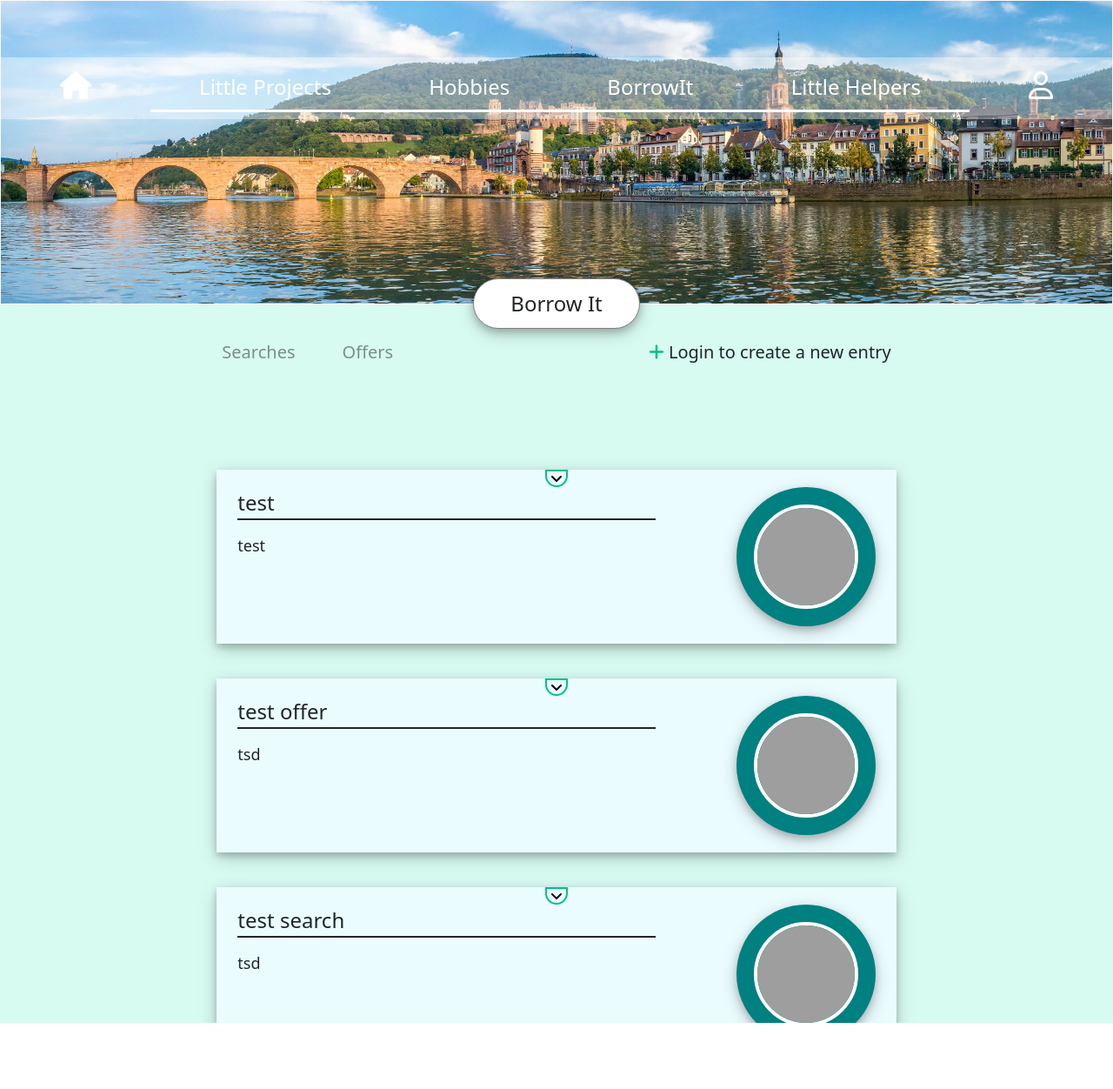
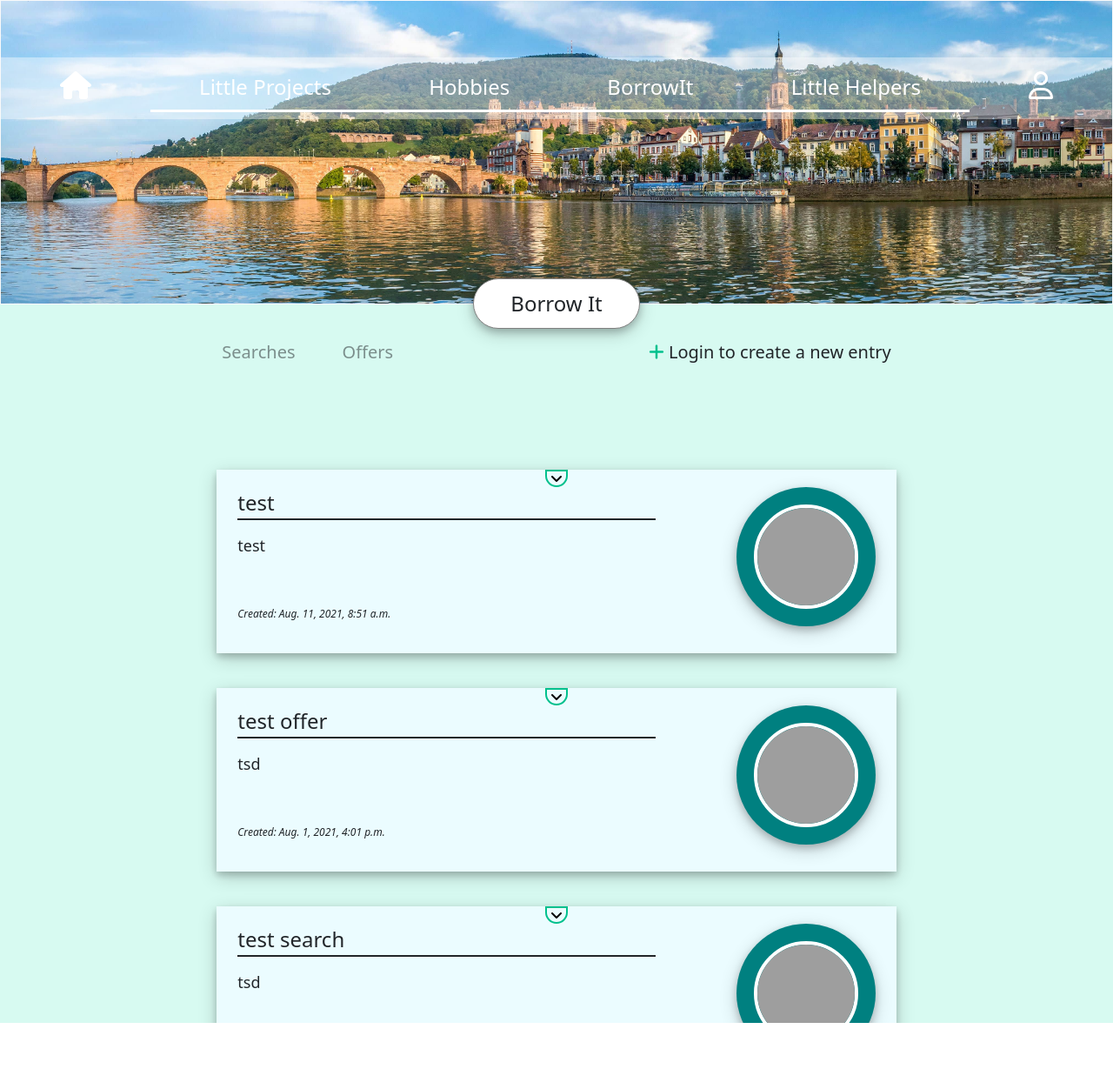
Before and after one commit to mille1992/project5, a Django app: page /borrowIt in a window 1280 px wide. Shown: the top 1252 px of the page at 87% size. Run offline with Django 3.2, Linux system fonts and the light colour scheme; data comes from the database, SQL or seed files in the repository; both versions use the stored data as it was after the commit; some libraries are stand-ins or nearby versions; grey boxes are pictures that could not be loaded.

Commit message:
Add Readme and fix minor bugs

```diff
--- a/project5/yayberhood/admin.py
+++ b/project5/yayberhood/admin.py
@@ -7,3 +7,4 @@ admin.site.register(Project)
 admin.site.register(Help)
 admin.site.register(HobbyGroup)
 admin.site.register(Rental)
+admin.site.register(Message)
--- a/project5/yayberhood/static/yayberhood/css/borrowIt.css
+++ b/project5/yayberhood/static/yayberhood/css/borrowIt.css
@@ -34,12 +34,12 @@
     background-color: #EBFCFF;
     padding-bottom: 20px;
 }
-.borrowIt-projectTitle{
+.borrowIt-rentalTitle{
     font-size: 24px;
     border-bottom: solid;
     border-width: 2px;
 }
-.borrowIt-projectShortDescription{
+.borrowIt-rentalShortDescription{
     font-size: 18px;
 }
 .borrowIt-scrollView{
@@ -81,8 +81,9 @@
 .borrowIt-createForm{
     padding: 24px;
 }
-.borrowIt-groupCreationTimestamp{
+.borrowIt-rentalCreationTimestamp{
     font-size: 12px;
     position: relative;
-    bottom: -40px;
+    bottom: 0px;
+    margin-top: 40px;
 }
--- a/project5/yayberhood/templates/yayberhood/borrowIt.html
+++ b/project5/yayberhood/templates/yayberhood/borrowIt.html
@@ -57,11 +57,12 @@
                     </div>
                     <div class="row borrowIt-inner-box">
                         <div class="col-8">
-                            <p class="borrowIt-projectTitle">{{rental.rentalTitle}}</p>
-                            <p class="borrowIt-projectShortDescription"> {{rental.rentalDescriptionShort}} </p>
+                            <p class="borrowIt-rentalTitle">{{rental.rentalTitle}}</p>
+                            <p class="borrowIt-rentalShortDescription"> {{rental.rentalDescriptionShort}} </p>
                             <div class="expandedPostView" name="expandedPostView" id="expandedPostView_{{rental.id}}">
                                 <br>
                                 <p><u>Details</u></p>
+                                <p class="borrowIt-rentalDescription">{{rental.rentalDescriptionDetailed}}</p>
                                 {% if user.is_authenticated and user != rental.rentalOwner %}
                                 <form action="{% url 'borrowIt' %}" method="POST">
                                     {% csrf_token %}
@@ -75,6 +76,7 @@
                                 </form>
                                 {% endif %}
                             </div>
+                            <p class="borrowIt-rentalCreationTimestamp"> <i>Created: {{rental.rentalCreationTimestamp}}</i></p>
                         </div>
                         <div class="col-4">
                             <div class="profilePhotoBorder">
--- a/project5/yayberhood/views.py
+++ b/project5/yayberhood/views.py
@@ -301,7 +301,6 @@ def check_user_participations_projects(request):
 
     return project_participations
 
-
 def check_user_participations_hobbies(request):
     curr_user = request.user
 
```
Also changed, not shown: README.md, project5/db.sqlite3, project5/readme.md (deleted).
